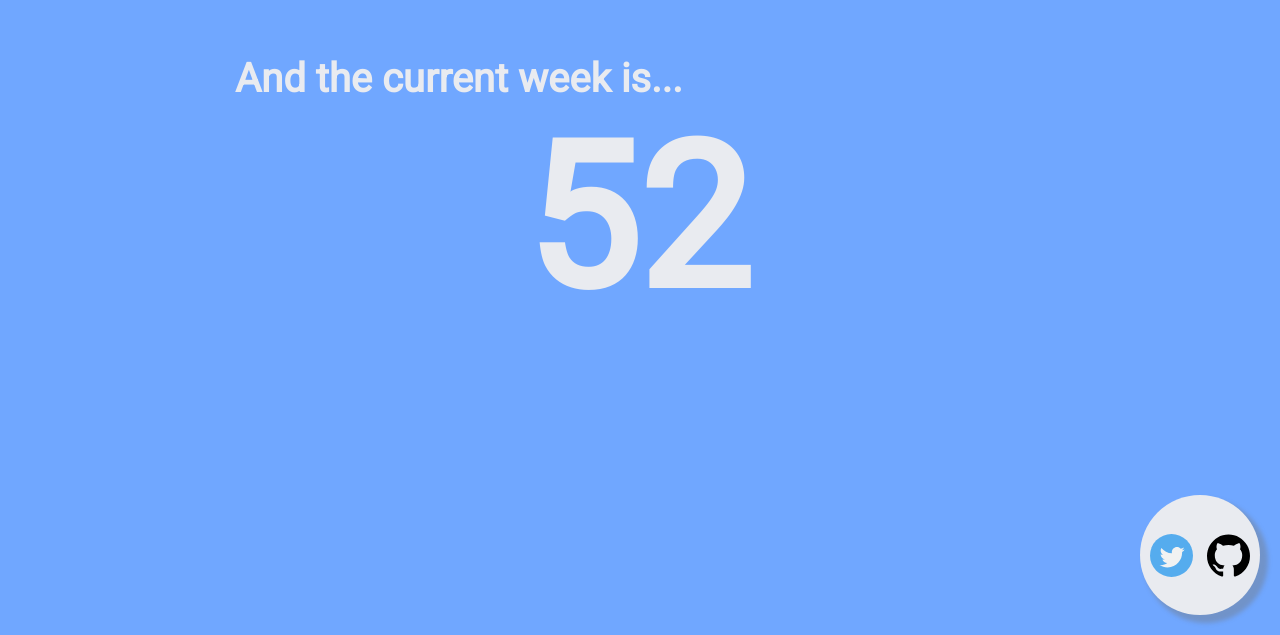
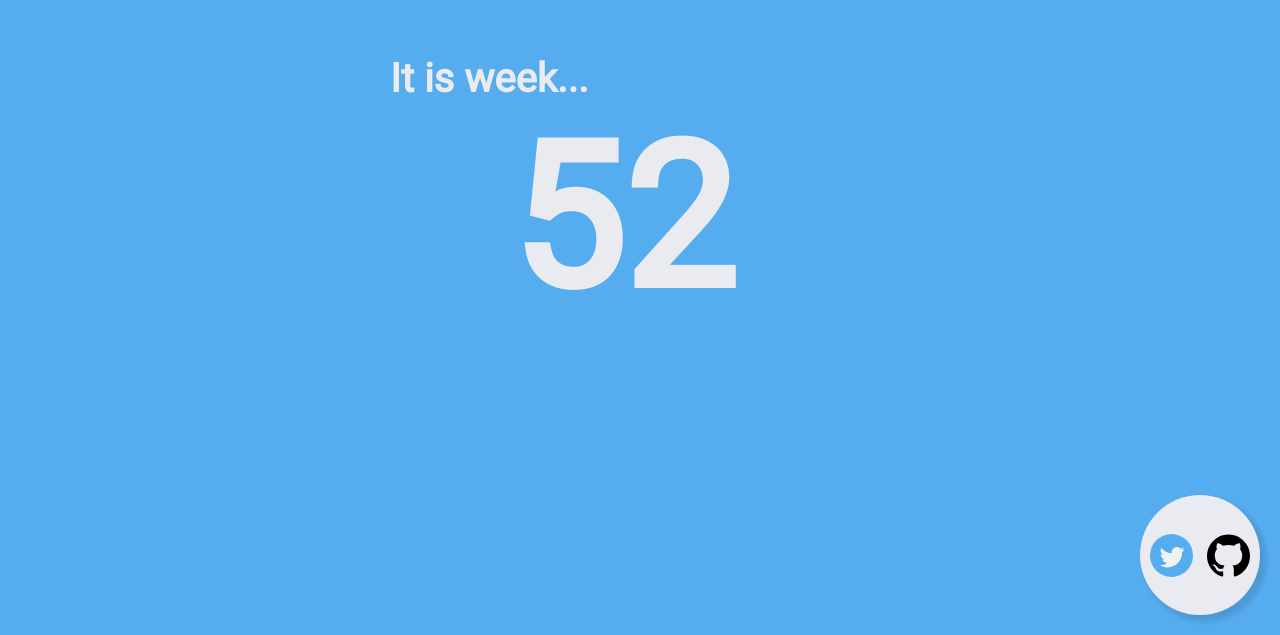
Before and after one commit to drosenqvist/week-number, a plain HTML site: page html/index.html in a window 1280 px wide. Shown: the part 165-800 px from the top of the page. Drawn offline with Linux system fonts and the light colour scheme.

Commit message:
Added exception for leap years, refactored CSS and HTML

```diff
--- a/css/styles.css
+++ b/css/styles.css
@@ -1,26 +1,30 @@
+:root {
+  --light-gray: #e9ebf0;
+}
+
 html, body, h1, h2 {
   margin: 0;
   font-family: 'Roboto', sans-serif;
-    background-color: #70a7ff
+  background-color: #55ACEE
 }
 
-#weekOutputWrapper {
+.weekOutputWrapper {
   position: absolute;
   top: 50%;
   left: 50%;
-    margin-left: -405px;
+  margin-left: -250px;
   margin-top: -180px;
 }
 
-#weekOutputWrapper h1 {
-    color: #e9ebf0;
+  .weekOutputWrapper h1 {
+    color: var(--light-gray);
     font-size: 40px;
   }
 
-#weekOutputWrapper h2 {
+  .weekOutputWrapper h2 {
     font-size: 200px;
-    padding-left: 290px;
-    color: #e9ebf0
+    padding-left: 120px;
+    color: var(--light-gray);
   }
 
 footer {
@@ -30,8 +34,8 @@ footer {
   border-radius: 50%;
   height: 120px;
   width: 120px;
-    background-color: #e9ebf0;
-    box-shadow: 6px 6px 4px 2px rgba(116, 117, 120, 0.4)
+  background-color: var(--light-gray);
+  box-shadow: 5px 5px 4px 2px rgba(1, 1, 1, 0.1)
 }
 
   footer ul {
--- a/html/index.html
+++ b/html/index.html
@@ -1,14 +1,15 @@
 <html>
   <head>
-        <link href="https://fonts.googleapis.com/css?family=Roboto&display=swap" rel="stylesheet">
+    <title>Week Number</title>
+    <link href='https://fonts.googleapis.com/css?family=Roboto&display=swap' rel='stylesheet'>
     <link href='../css/styles.css' rel='stylesheet'>
   </head>
 
 <body>
   <main>
-        <div id='weekOutputWrapper'>
-            <h1>And the current week is...</h1>
-            <h2 id='weekOutput'></h2>
+    <div class='weekOutputWrapper'>
+      <h1>It is week...</h1>
+      <h2 class='weekOutput'></h2>
     </div>
   </main>
 
@@ -16,12 +17,12 @@
   <div>
     <ul>
       <li>
-                <a href='https://twitter.com/D_Rosenqvist' target='_blank'>
+        <a href='https://twitter.com/d_rosenqvist' target='_blank'>
           <img src='../images/twitter.svg'>
         </a>
       </li>
       <li>
-                <a href='https://github.com/drosenqvist' target="_blank">
+        <a href='https://github.com/drosenqvist' target='_blank'>
           <img src='../images/github.svg'>
         </a>
       </li>
--- a/js/script.js
+++ b/js/script.js
@@ -1,25 +1,33 @@
 // Setup the neccessary variables and calculate which week it is.
 function calculateWeek () {
-    const date = new Date(),
-          month = date.getMonth(),
-          day = date.getDate(),
-          daysInMonth = [31, 28, 31, 30, 31, 30, 31, 31, 30, 31, 30, 31]
+  const date = new Date(),
+        year = 2020,
+        month = date.getMonth(),
+        day = date.getDate(),
+        daysInMonth = [31, 28, 31, 30, 31, 30, 31, 31, 30, 31, 30, 31];
 
-    let output = day
+  // Changes the #days in February if it is a leap year
+  if (year % 4 === 0) {
+    daysInMonth[1] = 29;
+  }
 
-    for (let i = 0; i < month; i++) {
-        output += daysInMonth[i]
-    }
+  // Intializing the output with the #day of the current month
+  let output = day;
 
-    return(Math.floor(output / 7 + 1))
+  // Loops through and adds the #days of the months that have passed
+  for (let i = 0; i < month; i++) {
+      output += daysInMonth[i];
+  }
+
+  // Divides the #days to get the #week
+  return(Math.floor(output / 7 + 1));
 }
-
 
 // Outputs the week number to the HTML h1 element
 function outputWeek () {
-    const outputField = document.querySelector('#weekOutput')
+  const outputField = document.querySelector('.weekOutput');
 
-    outputField.textContent = calculateWeek()
+  outputField.textContent = calculateWeek();
 }
 
-outputWeek()
+outputWeek();
```
Lines whose indentation alone changed are shown as unchanged.
